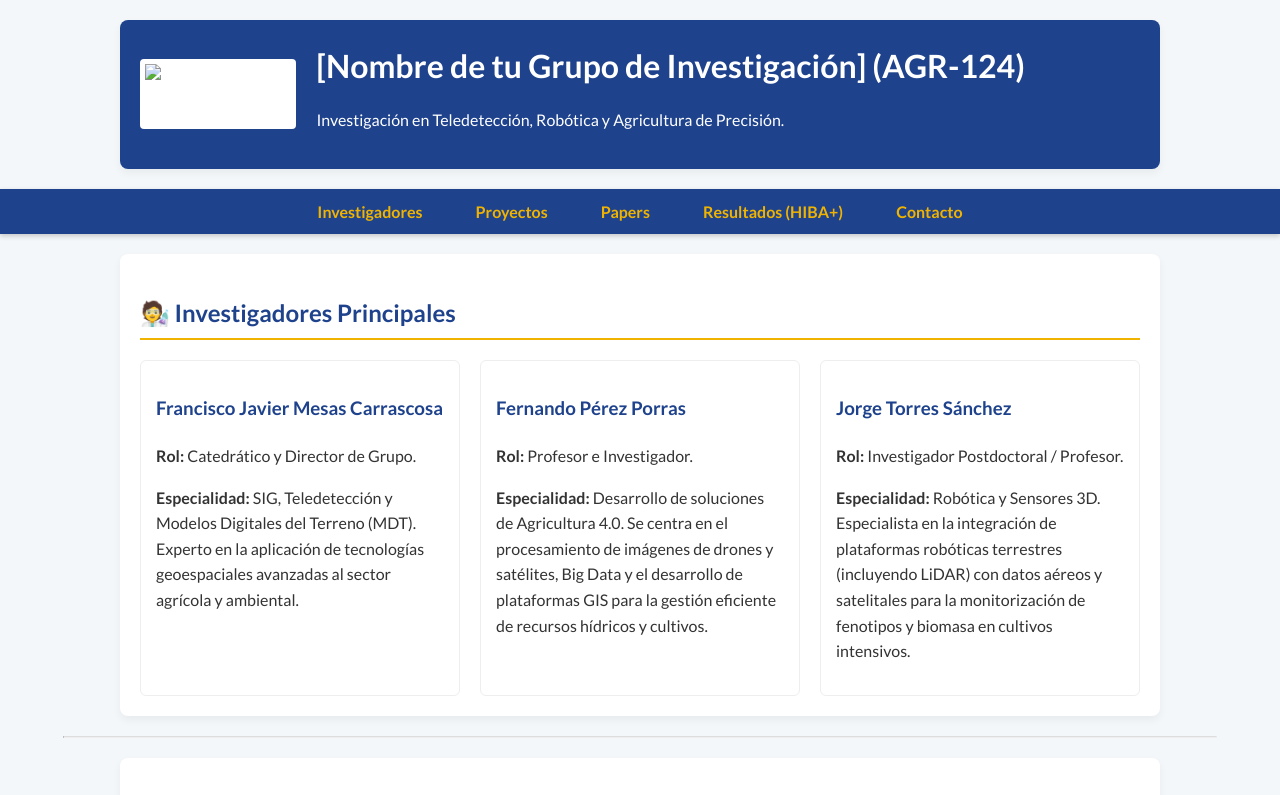
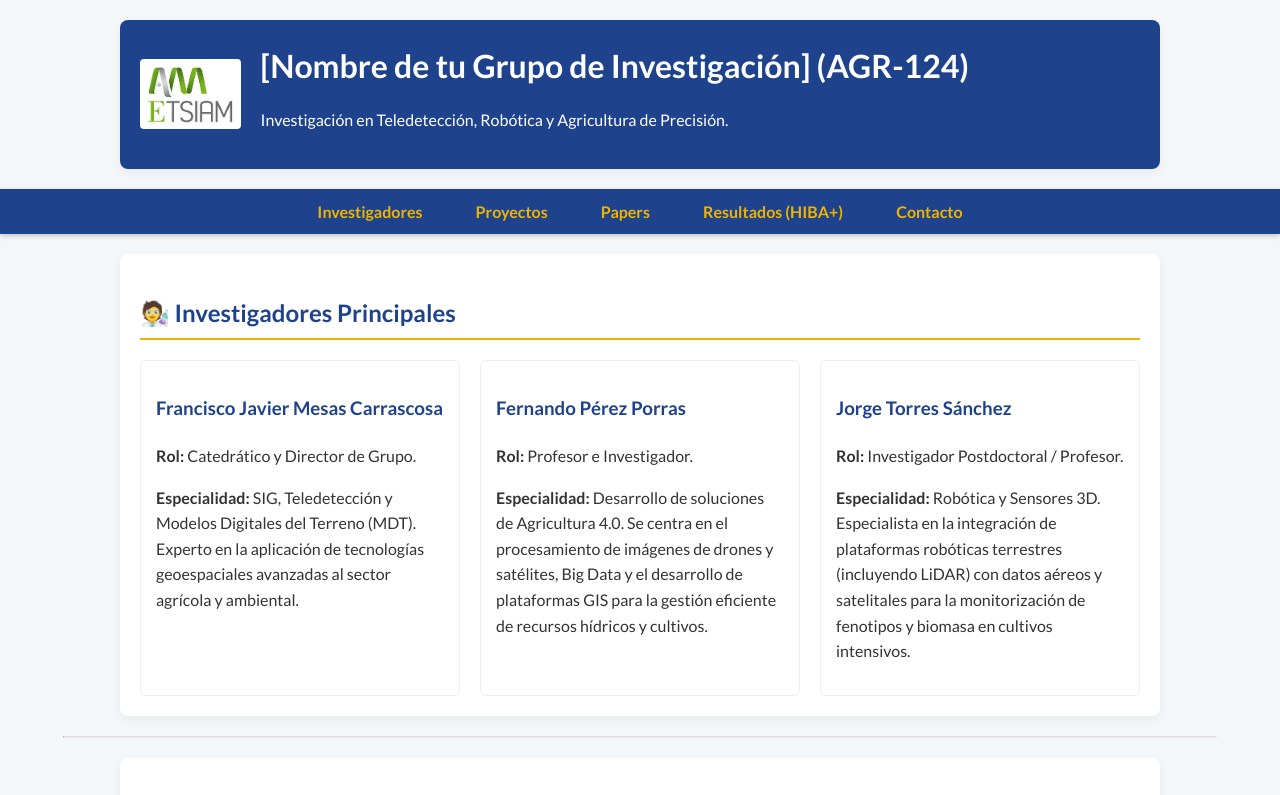
Before and after one commit to Fperezporras/Web124, a plain HTML site: page index.html in a window 1280 px wide. Shown: the top 795 px of the page. Drawn offline with nearby package versions, Linux system fonts and the light colour scheme.

Commit message:
error extension imagen

```diff
--- a/index.html
+++ b/index.html
@@ -91,7 +91,7 @@
 <body>
 
     <header>
-        <img src="assets/geotiffs/etsiam_logo.png" alt="Logo de la ETSIAM">
+        <img src="assets/geotiffs/etsiam_logo.jpg" alt="Logo de la ETSIAM">
         <div class="header-content">
             <h1>[Nombre de tu Grupo de Investigación] (AGR-124)</h1>
             <p>Investigación en Teledetección, Robótica y Agricultura de Precisión.</p>
```
